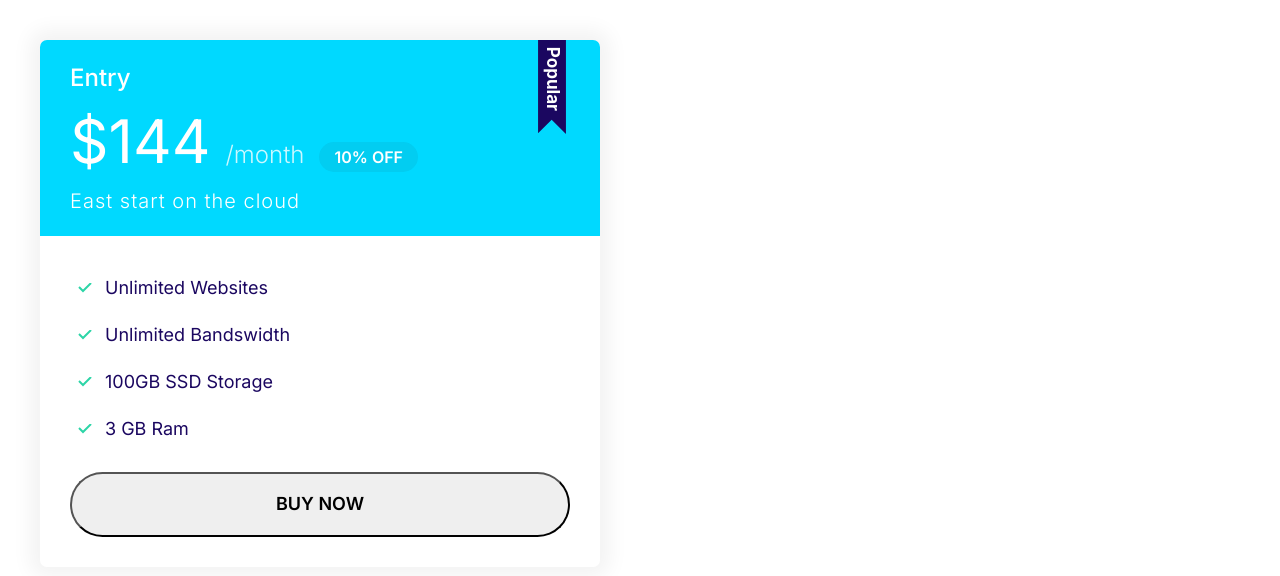
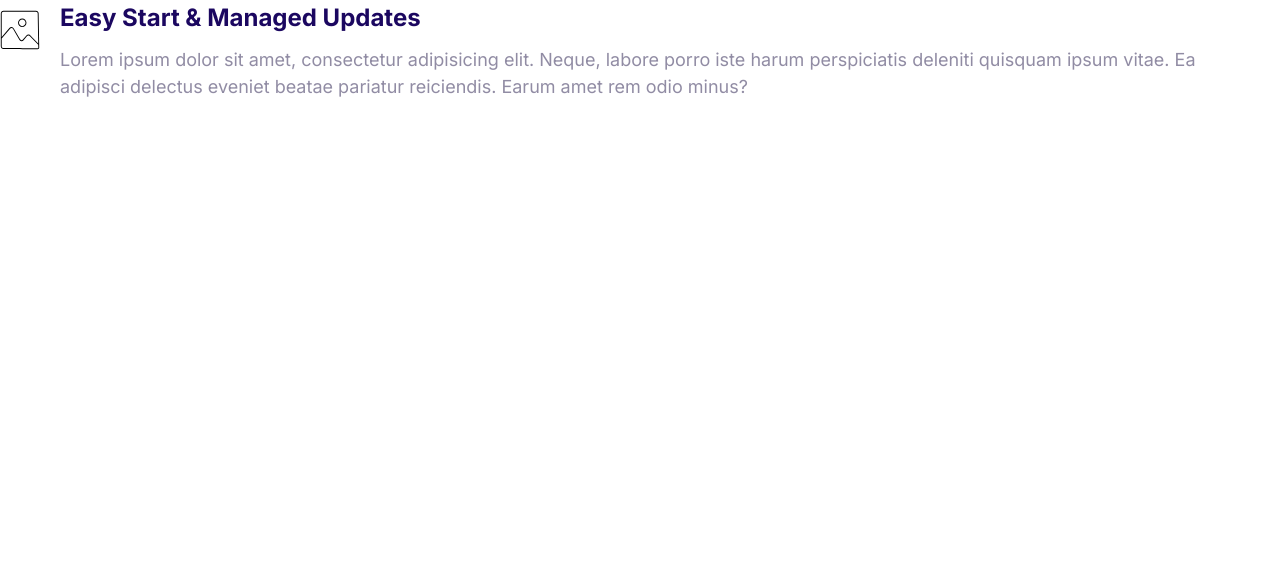
Before and after one commit to Glowawklawe/testweb, a plain HTML site: page index.html in a window 1280 px wide. Drawn offline with Linux system fonts and the light colour scheme.

Commit message:
Build the media component.

```diff
--- a/css/styles.css
+++ b/css/styles.css
@@ -329,3 +329,17 @@
   }
 
 }
+/* Media */
+.media {
+  display: flex;
+}
+
+.meida__title{
+  margin-top: 0;
+}
+.media__body{
+  margin: 0 2rem; /* 0 wertykalnie, 2rem horyzontalnie */
+}
+.media__image{
+  margin-top: 1rem;
+}
--- a/index.html
+++ b/index.html
@@ -14,26 +14,20 @@
     />
   </head>
   <body>
-    <div style="width: 50%; padding: 4rem">
-      <div class="plan plan--popular">
-        <div class="card card--secondary">
-          <header class="card__header">
-            <h3 class="plan__name">Entry</h3>
-            <span class="plan__price">$144</span>
-            <span class="plan__billing-cycle">/month</span>
-            <span class="badge badge--secondary badge--small">10% OFF</span>
-            <span class="plan__description">East start on the cloud</span>
-          </header>
-          <div class="card__body">
-            <ul class="list list--tick">
-              <li class="list__item">Unlimited Websites</li>
-              <li class="list__item">Unlimited Bandswidth</li>
-              <li class="list__item">100GB SSD Storage</li>
-              <li class="list__item">3 GB Ram</li>
-            </ul>
-            <button class="btn btn--outline btn--block">Buy Now</button>
-          </div>
-        </div>
+    <div class="media">
+      <div class="media__image">
+        <svg class="icon icon--primary">
+          <use xlink:href="images/sprite.svg#snap"></use>
+        </svg>
+      </div>
+      <div class="media__body">
+        <h3 class="meida__title">Easy Start & Managed Updates</h3>
+        <p>
+          Lorem ipsum dolor sit amet, consectetur adipisicing elit. Neque,
+          labore porro iste harum perspiciatis deleniti quisquam ipsum vitae. Ea
+          adipisci delectus eveniet beatae pariatur reiciendis. Earum amet rem
+          odio minus?
+        </p>
       </div>
     </div>
   </body>
```
Also changed, not shown: components/media..html (added, +15 -0 lines).
